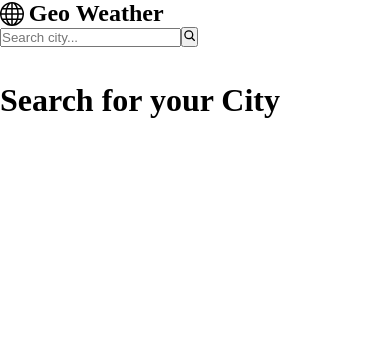
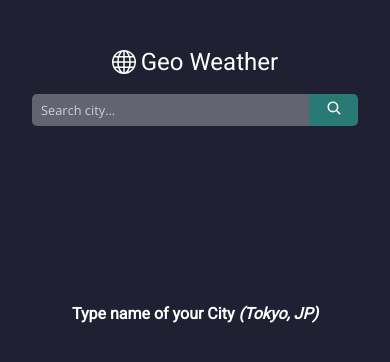
Before and after one commit to napstar-420/weather-app, a React (Create React App) app: page / in a window 390 px wide. Shown: the top 362 px of the page. Built offline with nearby package versions, Linux system fonts and the light colour scheme.

Commit message:
Style Website

```diff
--- a/src/App.js
+++ b/src/App.js
@@ -10,8 +10,8 @@ function App() {
   const [weather, setWeather] = useState({});
 
   const handleSearch = () => {
-    console.log("clicked");
     let searchValue = value;
+    if (searchValue.trim() !== "") {
       searchValue = searchValue.replace(",", "%2C").replace(" ", "%20");
       fetch(
         `https://community-open-weather-map.p.rapidapi.com/forecast?q=${searchValue}&units=metric&lang=en`,
@@ -19,7 +19,10 @@ function App() {
       )
         .then((response) => response.json())
         .then((response) => setWeather(response))
-      .catch((err) => console.error(err));
+        .catch((err) => console.log(err));
+    } else {
+      alert("You think i am a fool");
+    }
   };
 
   return (
--- a/src/CSS/main.css
+++ b/src/CSS/main.css
@@ -10,3 +10,128 @@
   padding: 0%;
   margin: 0%;
 }
+
+body {
+  background-color: rgb(32, 32, 51);
+}
+
+.main_container {
+  padding-bottom: 5em;
+}
+
+.header {
+  display: flex;
+  justify-content: space-between;
+  align-items: center;
+  height: 6em;
+  padding-inline: 2em;
+}
+
+.header h2 {
+  font-family: var(--primary-font);
+  font-weight: 300;
+  color: rgb(255, 255, 255);
+}
+
+.search_container {
+  position: relative;
+}
+
+.search_subContainer {
+  display: flex;
+  width: 15em;
+}
+
+.searchCity {
+  padding: 0.5em 0.7em;
+  background-color: rgba(255, 255, 255, 0.3);
+  border: none;
+  outline: none;
+  font-family: Arial, Helvetica, sans-serif;
+  font-size: 0.8rem;
+  color: #fff;
+  border-top-left-radius: 5px;
+  border-bottom-left-radius: 5px;
+  font-weight: 100;
+  font-family: var(--secondary-font);
+  flex: 1;
+}
+
+.searchCity::placeholder {
+  color: rgba(255, 255, 255, 0.7);
+  font-size: 0.8rem;
+  font-family: var(--secondary-font);
+}
+
+.searchCity:focus {
+  background-color: rgba(255, 255, 255, 0.6);
+  color: #000;
+}
+
+.search_btn {
+  padding: 0.4em 0.7em;
+  border: none;
+  background-color: rgba(55, 255, 212, 0.4);
+  font-size: 1rem;
+  color: #fff;
+  border-top-right-radius: 5px;
+  border-bottom-right-radius: 5px;
+  cursor: pointer;
+}
+
+.search_btn:hover {
+  background-color: rgba(55, 255, 212, 0.5);
+}
+
+.suggestion_container {
+  position: absolute;
+  list-style-type: none;
+  background-color: rgba(255, 255, 255, 0.4);
+  margin-top: 0.5em;
+  width: 100%;
+  border-radius: 10px;
+  padding: 0.5em 1em;
+  font-family: var(--secondary-font);
+  font-size: 0.8rem;
+}
+
+.suggestion_container li {
+  cursor: pointer;
+  padding: 0.2em 0.5em;
+  border-radius: 5px;
+}
+
+.suggestion_container li:hover {
+  background-color: rgba(255, 255, 255, 0.5);
+}
+
+.no_weather_heading {
+  text-align: center;
+  color: #fff;
+  font-family: var(--primary-font);
+  margin-top: 10em;
+  font-size: 1rem;
+}
+
+@media screen and (max-width: 550px) {
+  .main_container {
+    padding-top: 3em;
+  }
+  .header {
+    flex-direction: column;
+  }
+
+  .search_subContainer {
+    width: 100%;
+  }
+  .search_container {
+    width: 100%;
+    margin: auto;
+  }
+  .searchCity {
+    width: 85%;
+  }
+  .search_btn {
+    width: 15%;
+  }
+}
--- a/src/CSS/sub_container.css
+++ b/src/CSS/sub_container.css
@@ -2,3 +2,138 @@
   --primary-font: "Roboto", "sans-serif";
   --secondary-font: "Open Sans", sans-serif;
 }
+
+.sub_container {
+  width: 100%;
+  margin-top: 2.5em;
+}
+
+.sub_container h1 {
+  text-align: center;
+  font-family: var(--primary-font);
+  color: #fff;
+  font-weight: 300;
+}
+
+.sub_container section {
+  display: flex;
+  flex-direction: column;
+  align-items: center;
+}
+
+.weather_condition {
+  display: flex;
+  flex-direction: column;
+  align-items: center;
+  margin-bottom: 3em;
+}
+
+.weather_condition h2 {
+  font-size: 2rem;
+  color: rgba(255, 255, 255, 0.7);
+  font-family: var(--primary-font);
+  font-weight: 600;
+}
+.weather_condition h3 {
+  text-transform: uppercase;
+  font-family: var(--secondary-font);
+  color: rgba(255, 255, 255, 0.5);
+  margin: 0.5em;
+  font-weight: 100;
+  font-size: 1rem;
+}
+
+.weather_condition h3 span {
+  font-weight: 600;
+  color: rgba(255, 255, 255, 0.8);
+}
+
+.additional_information {
+  display: flex;
+  flex-direction: column;
+  align-items: center;
+  margin-bottom: 3em;
+}
+.additional_information h2 {
+  color: rgba(255, 255, 255, 0.7);
+  font-family: var(--secondary-font);
+  text-align: center;
+  font-size: 1.8rem;
+  font-weight: 100;
+  margin-bottom: 0.5em;
+}
+
+.additional_information_subContainer {
+  display: flex;
+  flex-wrap: wrap;
+  justify-content: center;
+}
+
+.additional_information_subContainer h3 {
+  color: rgba(255, 255, 255, 0.5);
+  font-family: var(--secondary-font);
+  font-weight: 100;
+  font-size: 1rem;
+  display: flex;
+  flex-direction: column;
+  align-items: center;
+  margin: 0.5em 0.7em;
+}
+
+.additional_information_subContainer h3 span {
+  font-weight: 500;
+  color: rgba(255, 255, 255, 0.9);
+}
+
+.hourly_forecast_container {
+  width: 100%;
+}
+
+.hourly_forecast_container h2 {
+  color: rgba(255, 255, 255, 0.7);
+  font-family: var(--secondary-font);
+  text-align: center;
+  font-size: 1.8rem;
+  font-weight: 100;
+  margin-bottom: 0.5em;
+}
+
+.hourly_forecast_subContainer {
+  display: flex;
+  width: 80%;
+  justify-content: center;
+  flex-wrap: wrap;
+  margin: auto;
+  column-gap: 2em;
+}
+
+.hourly_forecast_item {
+  display: flex;
+  flex-direction: column;
+  align-items: center;
+}
+
+.hourly_forecast_item h2 {
+  font-size: 1.5rem;
+  margin: 0%;
+}
+
+.hourly_forecast_item p {
+  color: #fff;
+  font-size: 1.2rem;
+  font-family: monospace;
+  margin-bottom: 0.5em;
+}
+
+.hourly_forecast_item h3 {
+  font-size: 1.5rem;
+  font-family: var(--primary-font);
+  color: rgba(255, 255, 255, 0.7);
+  font-weight: 400;
+}
+
+@media screen and (max-width: 550px) {
+  .hourly_forecast_subContainer {
+    justify-content: space-around;
+  }
+}
--- a/src/Components/MainContainer.js
+++ b/src/Components/MainContainer.js
@@ -10,14 +10,6 @@ const MainContainer = ({
   handleSearch,
   weather,
 }) => {
-  const underlineStyle = {
-    width: "100%",
-    height: "3px",
-    borderRadius: "5px",
-    backgroundColor: "#fff",
-    margin: "1em auto",
-  };
-
   return (
     <div className="main_container">
       <Header
@@ -27,7 +19,6 @@ const MainContainer = ({
         setReply={setReply}
         handleSearch={handleSearch}
       />
-      <div className="underline" style={underlineStyle} />
       <SubContainer weather={weather} />
     </div>
   );
--- a/src/Components/SubComponents/HourlyForecast.js
+++ b/src/Components/SubComponents/HourlyForecast.js
@@ -21,7 +21,7 @@ const HourlyForecast = ({ weather }) => {
                 <h3>{forecast.weather[0].main}</h3>
               </div>
             );
-          } else return <div></div>;
+          } else return <></>;
         })}
       </div>
     </div>
--- a/src/Components/SubComponents/Suggestions.js
+++ b/src/Components/SubComponents/Suggestions.js
@@ -7,7 +7,7 @@ const Suggestions = ({ reply, focus, setValue }) => {
   if (focus) {
     if (reply !== undefined && reply.length !== 0) {
       return (
-        <ul className="suggesstion_container">
+        <ul className="suggestion_container">
           {reply.map((city) => {
             return (
               <li
@@ -24,7 +24,7 @@ const Suggestions = ({ reply, focus, setValue }) => {
       );
     } else {
       return (
-        <ul className="suggesstion_container">
+        <ul className="suggestion_container">
           <li>Loading...</li>
         </ul>
       );
--- a/src/Components/SubComponents/WeatherCondition.js
+++ b/src/Components/SubComponents/WeatherCondition.js
@@ -4,6 +4,7 @@ import { RiCelsiusLine } from "react-icons/ri";
 const WeatherCondition = ({ weather }) => {
   return (
     <div className="weather_condition">
+      <div style={{ display: "flex", alignItems: "center" }}>
         <img
           className="current_img"
           src={`http://openweathermap.org/img/wn/${weather.list[0].weather[0].icon}@2x.png`}
@@ -15,17 +16,18 @@ const WeatherCondition = ({ weather }) => {
             {weather.list[0].main.temp} <RiCelsiusLine />
           </h2>
           <h2>{weather.list[0].weather[0].main}</h2>
-        <div style={{ display: "flex" }}>
+        </div>
+      </div>
+      <div style={{ display: "flex", alignItems: "center" }}>
         <h3>{weather.list[0].weather[0].description}</h3>
         <h3>
-            Feels like:{" "}
+          Feels like:&nbsp;
           <span>
             {weather.list[0].main.feels_like} <RiCelsiusLine />
           </span>
         </h3>
       </div>
     </div>
-    </div>
   );
 };
 
--- a/src/Components/SubContainer.js
+++ b/src/Components/SubContainer.js
@@ -4,7 +4,12 @@ import AdditionalInformation from "./SubComponents/AdditionalInformation";
 import HourlyForecast from "./SubComponents/HourlyForecast";
 
 const SubContainer = ({ weather }) => {
-  if (weather !== undefined && Object.keys(weather).length !== 0) {
+  if (
+    weather !== null &&
+    Object.keys(weather).length !== 0 &&
+    weather.code !== 429 &&
+    weather.code !== 404
+  ) {
     return (
       <div className="sub_container">
         <h1>
@@ -18,7 +23,11 @@ const SubContainer = ({ weather }) => {
       </div>
     );
   } else {
-    return <h1>Search for your City</h1>;
+    return (
+      <h1 className="no_weather_heading">
+        Type name of your City <i>(Tokyo, JP)</i>
+      </h1>
+    );
   }
 };
 
```
Also changed, not shown: src/Components/SubComponents/AdditionalInformation.js (+23 -57 lines). Lines whose indentation alone changed are shown as unchanged.
